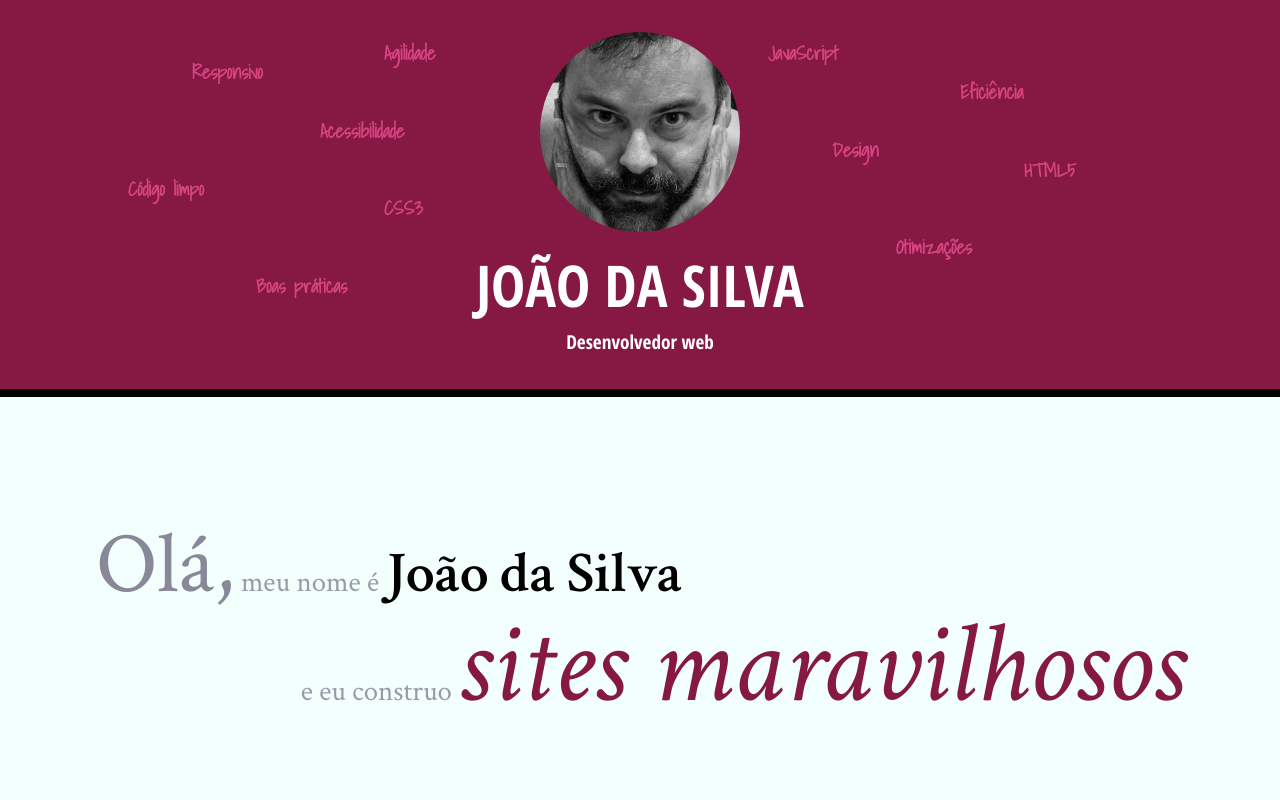
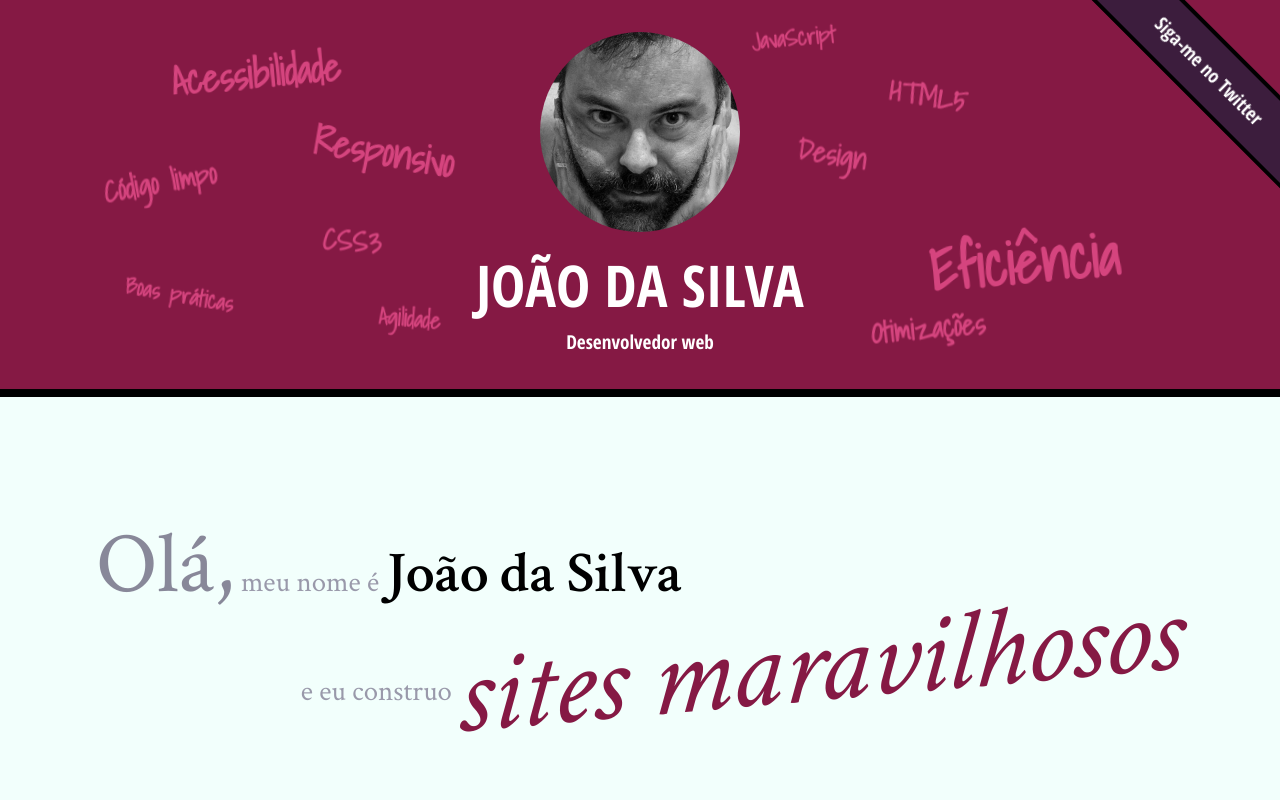
Before and after one commit to willFrazao/html-2, a plain HTML site: page index.html in a window 1280 px wide. Shown: the top 800 px of the page. Drawn offline with Linux system fonts and the light colour scheme.

Commit message:
adicionando efeito de rotação nos elementos

```diff
--- a/css/index.css
+++ b/css/index.css
@@ -1,9 +1,25 @@
+html, body {
+    height: 100%;
+    overflow-x: hidden;
+}
+
+body {
+    perspective: 6px;
+    perspective-origin: 50% 160px;
+}
+
+
 .foto-home {
     height: 200px;
     border-radius: 50%;
 }
 
 header {
+    position: relative;
+}
+
+.titulo-principal {
+    transform-style: preserve-3d;
     position: relative;
 }
 
@@ -14,59 +30,102 @@ header {
     color: #D5447E;
 }
 
+.palavras-home li {
+    font-size: 400%;
+}
+
 .eficiencia {
-    top: 20%;
-    left: 75%;
+    top: 50%;
+    left: 60%;
+    transform: translate(-50%, -50%) rotate(-5deg) translateZ(4px) scale(0.25);
 }
 
 .boas-praticas {
     top: 70%;
     left: 20%;
+    transform: translate(-50%, -50%) rotate(10deg) translateZ(1px) scale(0.25);
 }
 
 .codigo-limpo {
     top: 45%;
-    left: 10%;
+    left: 25%;
+    transform: translate(-50%, -50%) rotate(-10deg) translateZ(2px) scale(0.25);
 }
 
 .css3 {
-    top: 50%;
-    left: 30%;
+    top: 55%;
+    left: 35%;
+    transform: translate(-50%, -50%) rotate(5deg) translateZ(2px) scale(0.25);
 }
 
 .html5 {
-    top: 40%;
-    left: 80%;
+    top: 30%;
+    left: 65%;
+    transform: translate(-50%, -50%) rotate(10deg) translateZ(2px) scale(0.25);
 }
 
 .javascript {
-    top: 10%;
+    top: 15%;
     left: 60%;
+    transform: translate(-50%, -50%) rotate(-5deg) translateZ(1px) scale(0.25);
 }
 
 .acessibilidade {
     top: 30%;
-    left: 25%;
+    left: 35%;
+    transform: translate(-50%, -50%) rotate(-5deg) translateZ(3px) scale(0.25);
 }
 
 .responsivo {
-    top: 15%;
-    left: 15%;
+    top: 40%;
+    left: 40%;
+    transform: translate(-50%, -50%) rotate(10deg) translateZ(3px) scale(0.25);
 }
 
 .otimizacoes {
-    top: 60%;
-    left: 70%;
+    top: 70%;
+    left: 65%;
+    transform: translate(-50%, -50%) rotate(-5deg) translateZ(2px) scale(0.25);
 }
 
 .agilidade {
-    top: 10%;
-    left: 30%;
+    top: 75%;
+    left: 35%;
+    transform: translate(-50%, -50%) rotate(5deg) translateZ(1px) scale(0.25);
 }
 
 .design {
-    top: 35%;
-    left: 65%;
+    top: 40%;
+    left: 60%;
+    transform: translate(-50%, -50%) rotate(10deg) translateZ(2px) scale(0.25);
+}
+
+.palavras-home {
+    position: absolute;
+    transform-style: preserve-3d;
+    top: 0;
+    left: 0;
+    bottom: 0;
+    right: 0;
+}
+
+.banner-twitter {
+    width: 14em;
+    line-height: 1;
+    padding: 1em 0;
+    box-sizing: border-box;
+    text-align: center;
+    text-decoration: none;
+    background-color: #3C1D3D;
+    color: white;
+    border: .25em solid black;
+    font-size: 1em;
+    font-family: "open sans condensed", sans-serif;
+    position: absolute;
+    top: 0;
+    right: 0;
+    transform-origin: 0 0;
+    transform: translate(6.5754em, -2.4749em) rotate(45deg);
 }
 
 .saudacao p {
@@ -90,6 +149,8 @@ header {
 .saudacao em {
     color: #851944;
     font-size: 4em;
+    display: inline-block;
+    transform: rotate(-5deg) skew(-10deg);
 }
 .botao-index {
     font-size: 1.25em;
--- a/index.html
+++ b/index.html
@@ -16,8 +16,9 @@
         <img class="foto-home" src="imagens/eu.jpg" alt="Foto de João da Silva">
         <h1>João da Silva</h1>
         <p class="subtitulo-principal">Desenvolvedor web</p>
+        <a class="banner-twitter" href="http://twitter.com/joaosilva">Siga-me no Twitter</a>
 
-    <ul>
+    <ul class="palavras-home">
         <li class="palavra-home eficiencia">Eficiência</li>
         <li class="palavra-home boas-praticas">Boas práticas</li>
         <li class="palavra-home codigo-limpo">Código limpo</li>
```
